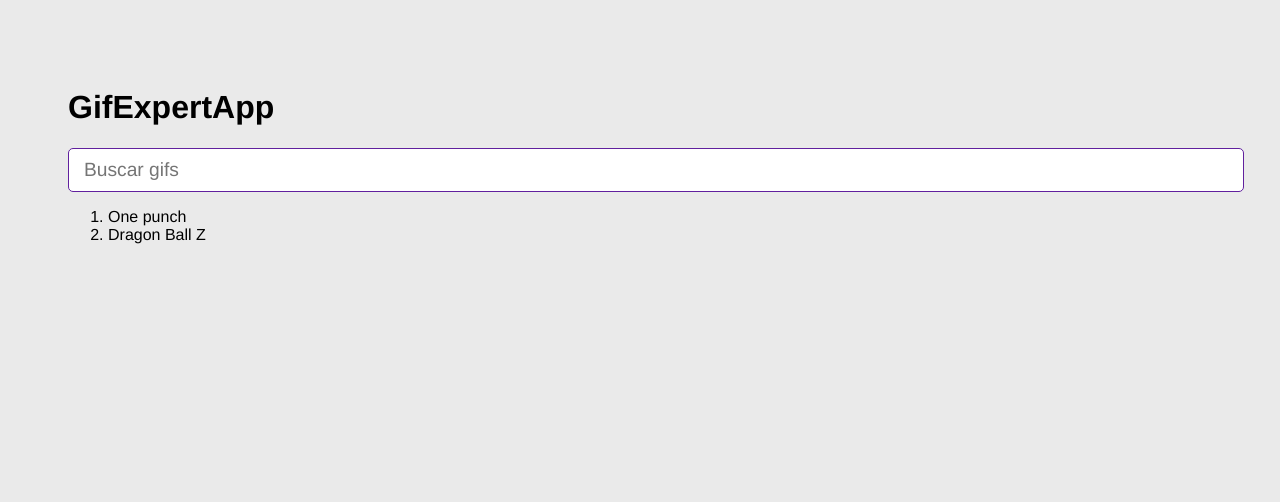
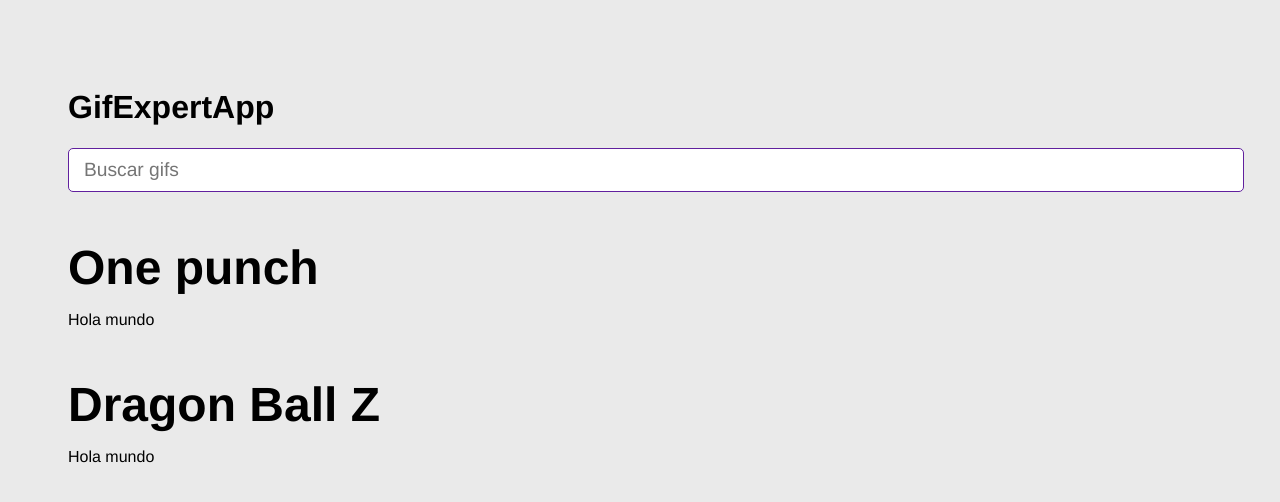
Before and after one commit to AJDavidR/Gif-expert-app, a React (Vite) app: page / in a window 1280 px wide. Shown: the top 502 px of the page. Built offline with nearby package versions, Linux system fonts and the light colour scheme.

Commit message:
Add: GifGrid

```diff
--- a/src/GifExpertApp.jsx
+++ b/src/GifExpertApp.jsx
@@ -1,5 +1,6 @@
 import { useState } from "react";
 import { AddCategory } from "./components/AddCategory";
+import { GifGrid } from "./components/GifGrid";
 
 export const GifExpertApp = () => {
   const [categories, setCategories] = useState(["One punch", "Dragon Ball Z"]);
@@ -11,21 +12,13 @@
 
   return (
     <>
-      {/* Titulo */}
       <h1>GifExpertApp</h1>
 
-      {/* Input */}
       <AddCategory onNewCategory={onAddCategory} />
 
-      {/* Listado */}
-      <ol>
-        {categories.map((category) => {
-          return <li key={category}>{category}</li>;
-        })}
-        {/* <li>ABC</li> */}
-      </ol>
-
-      {/* Gif Item */}
+      {categories.map((category) => (
+        <GifGrid key={category} category={category} />
+      ))}
     </>
   );
 };
--- /dev/null
+++ b/src/components/GifGrid.jsx
@@ -0,0 +1,8 @@
+export const GifGrid = ({ category }) => {
+  return (
+    <>
+      <h3>{category}</h3>
+      <p>Hola mundo</p>
+    </>
+  );
+};
```
